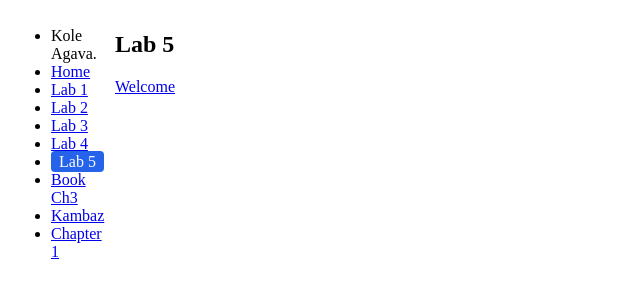
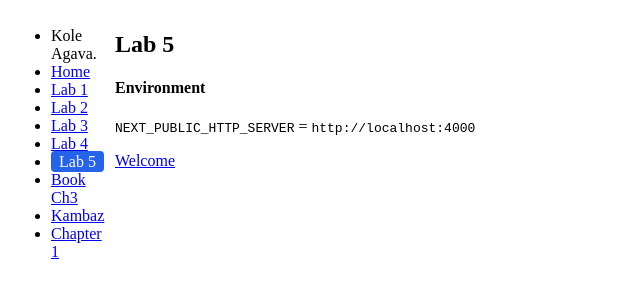
Before and after one commit to agavakole/webdev-client, a Next.js app: page /labs/lab5 in a window 1280 px wide. Shown: the top 300 px of the page, without its empty margins (0-640 px from the left). Built offline with nearby package versions, Linux system fonts and the light colour scheme.

Commit message:
Use environment variable for Lab 5 server link

```diff
--- a/app/labs/lab5/page.tsx
+++ b/app/labs/lab5/page.tsx
@@ -1,14 +1,10 @@
+import Environment from "./Environment";
+
 export default function Lab5() {
   return (
     <div id="wd-lab5">
       <h2>Lab 5</h2>
-      <a
-        id="wd-welcome-link"
-        className="text-blue-700 underline"
-        href="http://localhost:4000/lab5/welcome"
-      >
-        Welcome
-      </a>
+      <Environment />
     </div>
   );
 }
```
